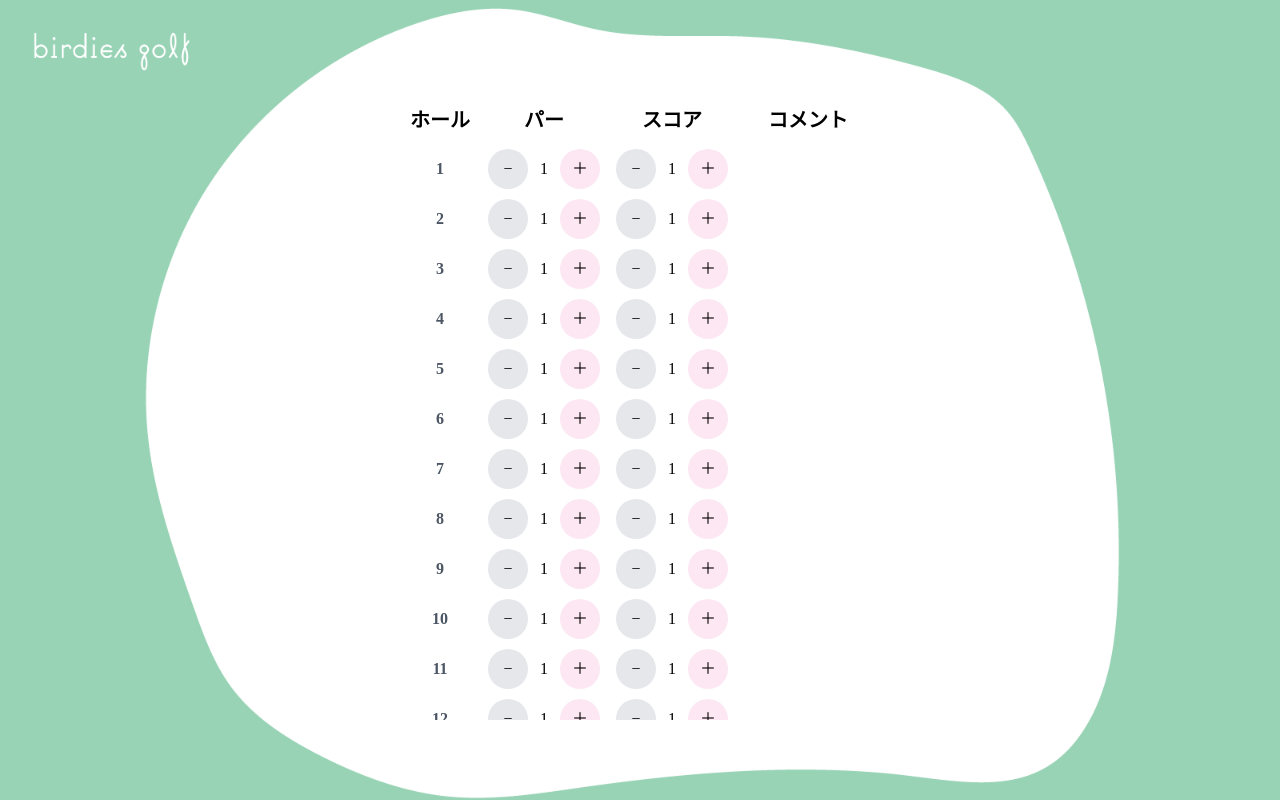
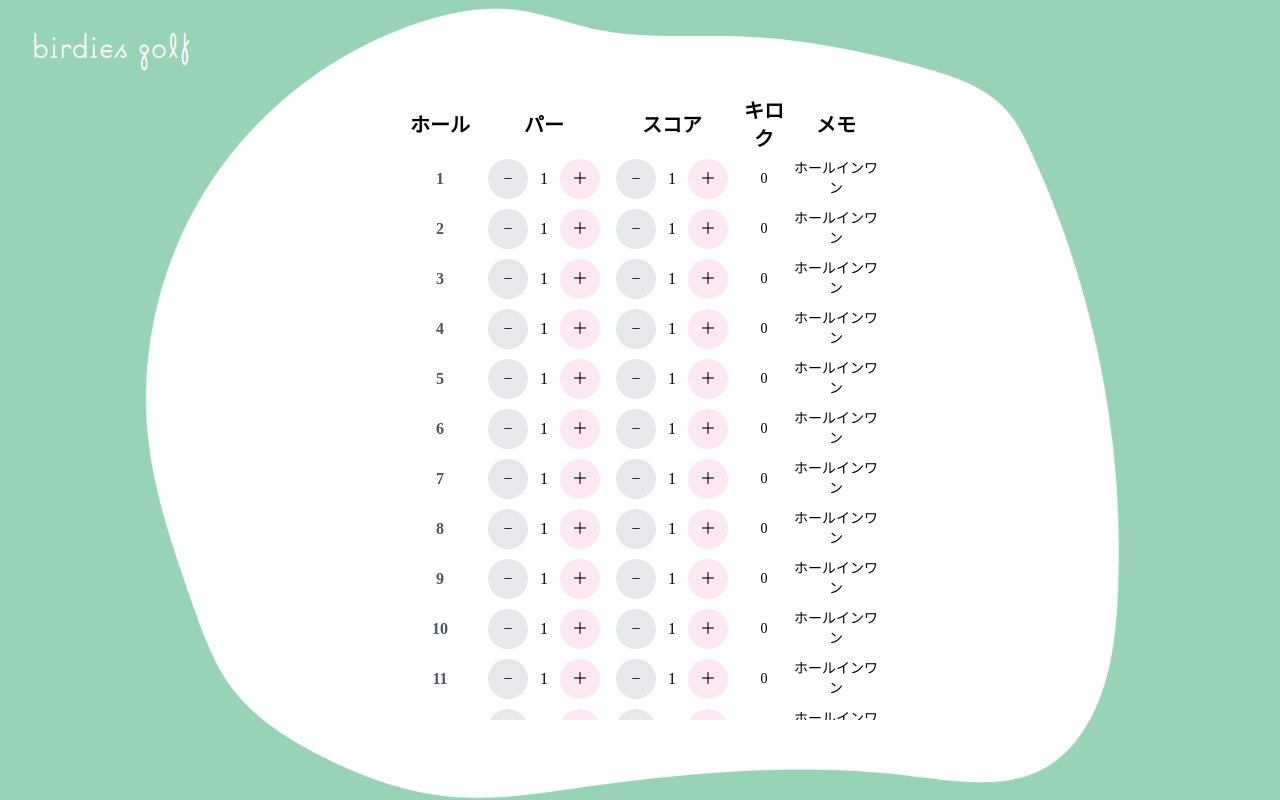
Before and after one commit to Ryuki-4648/birdies-golf, a React (Create React App) app in the folder birdies/: page / in a window 1280 px wide. Built offline with nearby package versions, Linux system fonts and the light colour scheme; a web font is replaced by a local one.

Commit message:
パートスコアの差などを表示させる

```diff
--- a/birdies/src/App.tsx
+++ b/birdies/src/App.tsx
@@ -1,13 +1,14 @@
 import React, { useState } from "react";
 import "./App.css";
+import { Header } from "./components/header";
 
 function App() {
   const [parCounts, setParCounts] = useState(Array(19).fill(1)); // 1-18ホール分のパーを格納する配列。初期値を1とする。
   const [scoreCounts, setScoreCounts] = useState(Array(19).fill(1)); // Array.prototype.fill() 開始位置〜終了位置（までのすべての要素を、静的な値に変更した配列を返す
 
-  const [displayResultTexts, setDisplayResultTexts] = useState(
-    Array(19).fill("")
-  );
+  // const [displayResultTexts, setDisplayResultTexts] = useState(
+  //   Array(19).fill("")
+  // );
 
   const [resultTotalScore, setResultTotalScore] = useState(0);
 
@@ -15,10 +16,35 @@ function App() {
     const sum = scoreCounts.reduce(
       (accumulator, currentValue) => accumulator + currentValue // accumulator: 現在の合計値 currentValue: 現在の要素の値
     );
-    console.log(sum - 1);
-    console.log(scoreCounts);
-    console.log(parCounts);
+    // console.log(sum - 1);
+    // console.log(scoreCounts);
+    // console.log(parCounts);
     setResultTotalScore(sum);
+  };
+
+  const calculateScoreDifference = (index: number) => {
+    return scoreCounts[index] - parCounts[index];
+  };
+
+  const displayResultText = (index: number) => {
+    const difference = scoreCounts[index] - parCounts[index];
+    if (difference === 0) {
+      return "ホールインワン";
+    } else if (difference === -4) {
+      return "コンドル";
+    } else if (difference === -3) {
+      return "アルバトロス";
+    } else if (difference === -2) {
+      return "イーグル";
+    } else if (difference === -1) {
+      return "バーディー";
+    } else if (difference === 1) {
+      return "ボギー";
+    } else if (difference === 2) {
+      return "ダブルボギー";
+    } else {
+      return;
+    }
   };
 
   const onClickResetButton = () => {
@@ -41,77 +67,20 @@ function App() {
     }
   };
 
-  // const onClickFinishButton = (
-  //   index: number,
-  //   event: React.MouseEvent<HTMLButtonElement>
-  // ) => {
-  //   const scoreCount = scoreCounts[index];
-  //   const parCount = parCounts[index];
-  //   console.log(scoreCount); // onClickFinishButton(hoge, event)としたら、hoge番目のスコアが表示される
-  //   console.log(parCount);
-  //   if (scoreCount === 1) {
-  //     setDisplayResultTexts((prevResultTexts) => {
-  //       console.log(prevResultTexts); // 配列0-18
-  //       const newResultTexts = [...prevResultTexts];
-  //       newResultTexts[index] = "ホールインワン";
-  //       return newResultTexts;
-  //     });
-  //   } else if (parCount - 4 === scoreCount) {
-  //     setDisplayResultTexts((prevResultTexts) => {
-  //       const newResultTexts = [...prevResultTexts];
-  //       newResultTexts[index] = "コンドル";
-  //       return newResultTexts;
-  //     });
-  //   } else if (parCount - 3 === scoreCount) {
-  //     setDisplayResultTexts((prevResultTexts) => {
-  //       const newResultTexts = [...prevResultTexts];
-  //       newResultTexts[index] = "アルバトロス";
-  //       return newResultTexts;
-  //     });
-  //   } else if (parCount - 2 === scoreCount) {
-  //     setDisplayResultTexts((prevResultTexts) => {
-  //       const newResultTexts = [...prevResultTexts];
-  //       newResultTexts[index] = "イーグル";
-  //       return newResultTexts;
-  //     });
-  //   } else if (parCount - 1 === scoreCount) {
-  //     setDisplayResultTexts((prevResultTexts) => {
-  //       const newResultTexts = [...prevResultTexts];
-  //       newResultTexts[index] = "バーディー";
-  //       return newResultTexts;
-  //     });
-  //   } else if (parCount === scoreCount) {
-  //     setDisplayResultTexts((prevResultTexts) => {
-  //       const newResultTexts = [...prevResultTexts];
-  //       newResultTexts[index] = "パー";
-  //       return newResultTexts;
-  //     });
-  //   } else if (parCount + 1 === scoreCount) {
-  //     setDisplayResultTexts((prevResultTexts) => {
-  //       const newResultTexts = [...prevResultTexts];
-  //       newResultTexts[index] = "ボギー";
-  //       return newResultTexts;
-  //     });
-  //   } else if (parCount + 2 === scoreCount) {
-  //     setDisplayResultTexts((prevResultTexts) => {
-  //       const newResultTexts = [...prevResultTexts];
-  //       newResultTexts[index] = "ダブルボギー";
-  //       return newResultTexts;
-  //     });
-  //   }
-  // };
   const parCountsChange = (index: number, value: number) => {
     if (parCounts[index] < 1) return;
     const newParCount = [...parCounts]; // parCounts配列をコピー　新しい配列の作成
     newParCount[index] += value; // 新しい配列のindex番目にvalueを足す
     setParCounts(newParCount);
   };
+
   const scoreCountsChange = (index: number, value: number) => {
     if (scoreCounts[index] < 1) return;
     const newScoreCount = [...scoreCounts];
     newScoreCount[index] += value;
     setScoreCounts(newScoreCount);
   };
+
   const createTableRows = () => {
     const tableRows = [];
     for (let i = 1; i < 19; i++) {
@@ -163,9 +132,10 @@ function App() {
             </div>
           </td>
           <td>
-            <p className="text-sm">
-              {displayResultTexts[i] ? displayResultTexts[i] : ""}
-            </p>
+            <p className="text-sm">{calculateScoreDifference(i)}</p>
+          </td>
+          <td>
+            <p className="text-sm">{displayResultText(i)}</p>
           </td>
         </tr>
       );
@@ -174,13 +144,7 @@ function App() {
   };
   return (
     <div className="App relative">
-      <header className="App-header">
-        <img
-          src="/logo01.png"
-          className="absolute left-8 top-8 w-40"
-          alt="logo"
-        />
-      </header>
+      <Header />
       <div className="box absolute left-1/2 top-1/2 z-10 overflow-y-scroll bg-white p-4">
         <div className="wrap">
           <table className="w-full">
@@ -189,7 +153,8 @@ function App() {
                 <th className="h-12 w-20 text-xl">ホール</th>
                 <th className="h-12 w-32 text-xl">パー</th>
                 <th className="h-12 w-32 text-xl">スコア</th>
-                <th className="h-12 text-xl">コメント</th>
+                <th className="h-12 text-xl">キロク</th>
+                <th className="h-12 text-xl">メモ</th>
               </tr>
             </thead>
             <tbody>{createTableRows()}</tbody>
--- /dev/null
+++ b/birdies/src/components/header.tsx
@@ -0,0 +1,11 @@
+export const Header = () => {
+  return (
+    <header className="App-header">
+      <img
+        src="/logo01.png"
+        className="absolute left-8 top-8 w-40"
+        alt="logo"
+      />
+    </header>
+  );
+};
```
